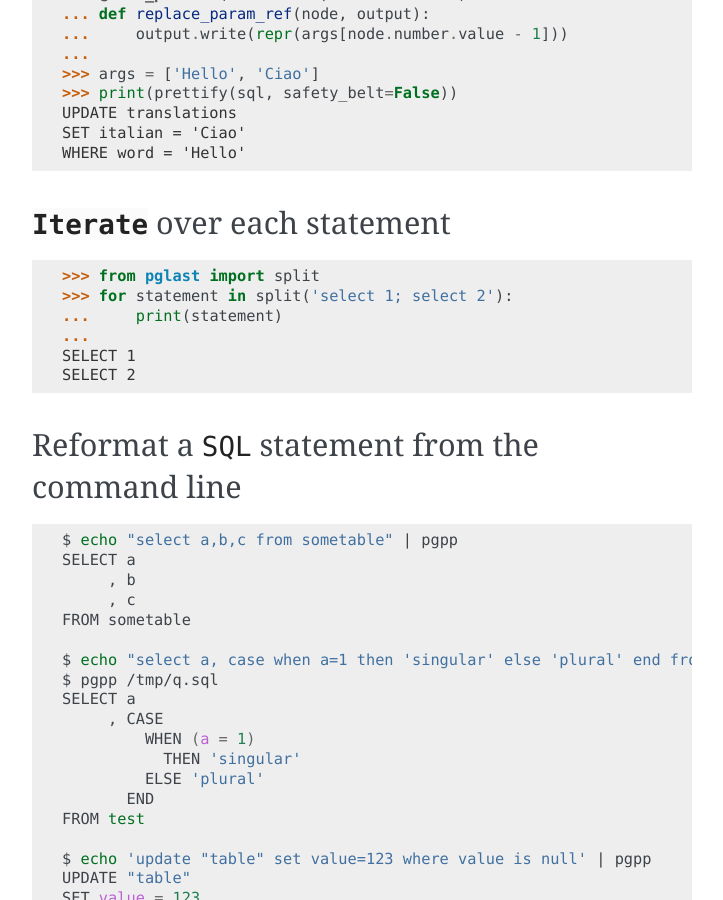
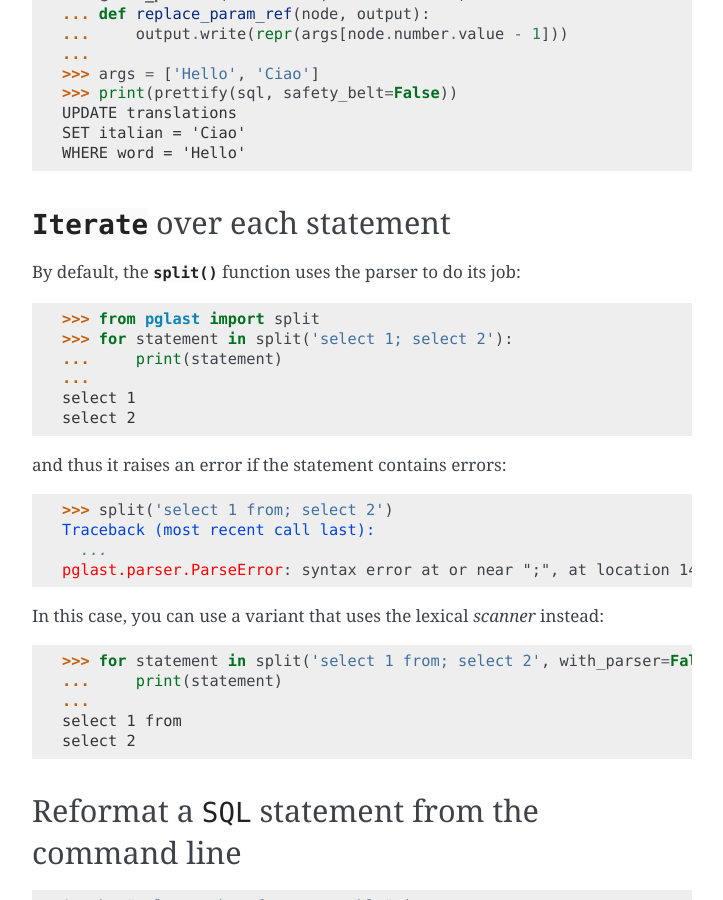
Before and after one commit to lelit/pglast, a Sphinx documentation site: the page built from docs/usage.rst, in a window 1280 px wide and 900 px high, scrolled down 2409 px. Shown: the whole window, without its empty margins (388-1111 px from the left). Built offline with Sphinx 7.4.7, drawn with Linux system fonts in a browser that asks for light colours.

Commit message:
Move the pglast.parser.split() test to the usage doc

```diff
--- a/docs/usage.rst
+++ b/docs/usage.rst
@@ -142,14 +142,35 @@ Customize a :func:`node printer <pglast.printer.node_printer>`
 :func:`Iterate <pglast.split>` over each statement
 ==================================================
 
+By default, the :func:`split` function uses the parser to do its job:
+
 .. doctest::
 
    >>> from pglast import split
    >>> for statement in split('select 1; select 2'):
    ...     print(statement)
    ...
-   SELECT 1
-   SELECT 2
+   select 1
+   select 2
+
+and thus it raises an error if the statement contains errors:
+
+.. doctest::
+
+   >>> split('select 1 from; select 2')
+   Traceback (most recent call last):
+     ...
+   pglast.parser.ParseError: syntax error at or near ";", at location 14
+
+In this case, you can use a variant that uses the lexical *scanner* instead:
+
+.. doctest::
+
+   >>> for statement in split('select 1 from; select 2', with_parser=False):
+   ...     print(statement)
+   ...
+   select 1 from
+   select 2
 
 Reformat a ``SQL`` statement from the command line
 ==================================================
```
Also changed, not shown: 1 other file.
